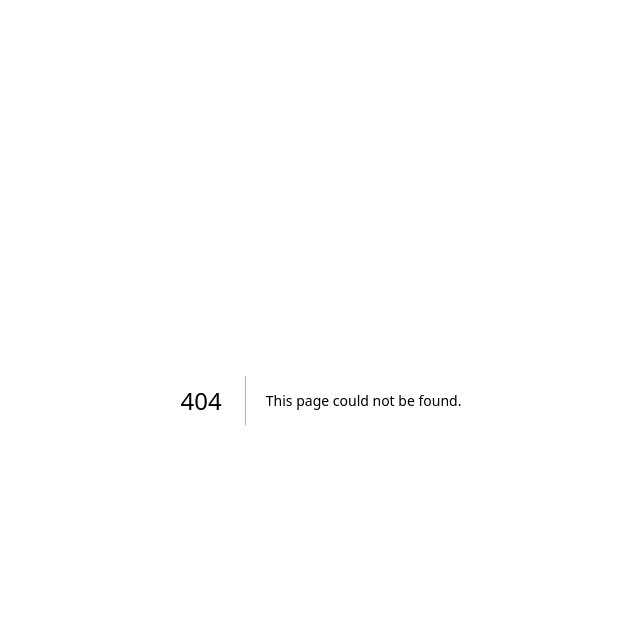
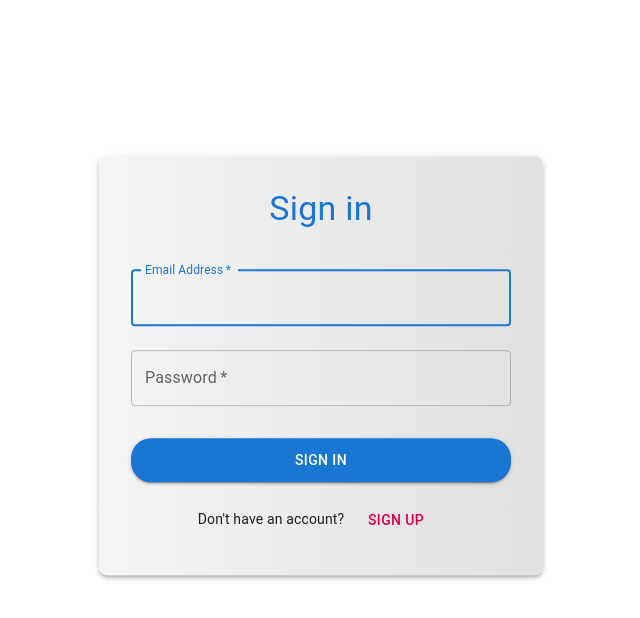
Before and after one commit to nitishKumar8683/ci, a Next.js app: page /login in a window 1280 px wide. Before the commit this address had no page. Shown: the top 618 px of the page, without its empty margins (319-959 px from the left). Built offline with nearby package versions, Linux system fonts and the light colour scheme.

Commit message:
login design

```diff
--- a/package.json
+++ b/package.json
@@ -21,6 +21,7 @@
     "nodemailer": "^6.9.14",
     "react": "^18",
     "react-dom": "^18",
+    "react-router-dom": "^6.26.0",
     "react-slick": "^0.30.2",
     "react-spinners": "^0.14.1",
     "react-toastify": "^10.0.5",
--- /dev/null
+++ b/src/app/login/page.jsx
@@ -0,0 +1,12 @@
+import React from "react";
+import Login from "@/components/Login/Login";
+
+const page = () => {
+  return (
+    <>
+      <Login />
+    </>
+  );
+};
+
+export default page;
--- /dev/null
+++ b/src/components/Login/Login.jsx
@@ -0,0 +1,129 @@
+"use client"
+import React from "react";
+import {
+  TextField,
+  Button,
+  Container,
+  Typography,
+  Box,
+  Paper,
+  CssBaseline,
+} from "@mui/material";
+import { createTheme, ThemeProvider } from "@mui/material/styles";
+import Link from "next/link";
+
+const theme = createTheme({
+  palette: {
+    primary: {
+      main: "#1976d2",
+    },
+    secondary: {
+      main: "#dc004e",
+    },
+  },
+  components: {
+    MuiButton: {
+      styleOverrides: {
+        root: {
+          borderRadius: "20px",
+          padding: "10px 20px",
+        },
+      },
+    },
+    MuiTextField: {
+      styleOverrides: {
+        root: {
+          borderRadius: "10px",
+        },
+      },
+    },
+  },
+});
+
+const Login = () => {
+  const handleSubmit = (event) => {
+    event.preventDefault();
+    // Handle login logic here
+  };
+
+  return (
+    <ThemeProvider theme={theme}>
+      <CssBaseline />
+      <Container
+        component="main"
+        maxWidth="xs"
+        sx={{
+          display: "flex",
+          justifyContent: "center",
+          alignItems: "center",
+          height: "100vh",
+          position: "relative",
+        }}
+      >
+        <Paper
+          elevation={3}
+          sx={{
+            padding: 4,
+            borderRadius: 2,
+            background: "linear-gradient(to right, #f5f5f5, #e0e0e0)",
+            display: "flex",
+            flexDirection: "column",
+            alignItems: "center",
+            position: "absolute",
+            top: "30%",
+            transform: "translateY(-20%)",
+          }}
+        >
+          <Typography
+            component="h1"
+            variant="h4"
+            sx={{ mb: 2, color: "#1976d2" }}
+          >
+            Sign in
+          </Typography>
+          <Box component="form" onSubmit={handleSubmit} sx={{ mt: 1 }}>
+            <TextField
+              margin="normal"
+              required
+              fullWidth
+              id="email"
+              label="Email Address"
+              name="email"
+              autoComplete="email"
+              autoFocus
+              variant="outlined"
+            />
+            <TextField
+              margin="normal"
+              required
+              fullWidth
+              name="password"
+              label="Password"
+              type="password"
+              id="password"
+              autoComplete="current-password"
+              variant="outlined"
+            />
+            <Button
+              type="submit"
+              fullWidth
+              variant="contained"
+              color="primary"
+              sx={{ mt: 3, mb: 2 }}
+            >
+              Sign In
+            </Button>
+            <Typography variant="body2" align="center">
+              {"Don't have an account? "}
+              <Link href="/register" style={{ textDecoration: "none" }}>
+                <Button color="secondary">Sign Up</Button>
+              </Link>
+            </Typography>
+          </Box>
+        </Paper>
+      </Container>
+    </ThemeProvider>
+  );
+};
+
+export default Login;
--- a/src/components/Register/Register.jsx
+++ b/src/components/Register/Register.jsx
@@ -4,7 +4,7 @@ import Avatar from "@mui/material/Avatar";
 import Button from "@mui/material/Button";
 import CssBaseline from "@mui/material/CssBaseline";
 import TextField from "@mui/material/TextField";
-import Link from "@mui/material/Link";
+import Link from "next/link";
 import Grid from "@mui/material/Grid";
 import Box from "@mui/material/Box";
 import Typography from "@mui/material/Typography";
@@ -195,9 +195,12 @@ export default function Register() {
                     </Link>
                   </Grid>
                   <Grid item>
-                    <Link href="#" variant="body2">
-                      Already have an account? Sign in
-                    </Link>
+                    <Typography variant="body2" align="center">
+                      Already have an account?
+                      <Link href="/login" style={{ textDecoration: "none" }}>
+                        <Button color="secondary"> Sign in</Button>
+                      </Link>
+                    </Typography>
                   </Grid>
                 </Grid>
               </Form>
```
Also changed, not shown: 1 other file (tests, documents, lock files or other folders).
